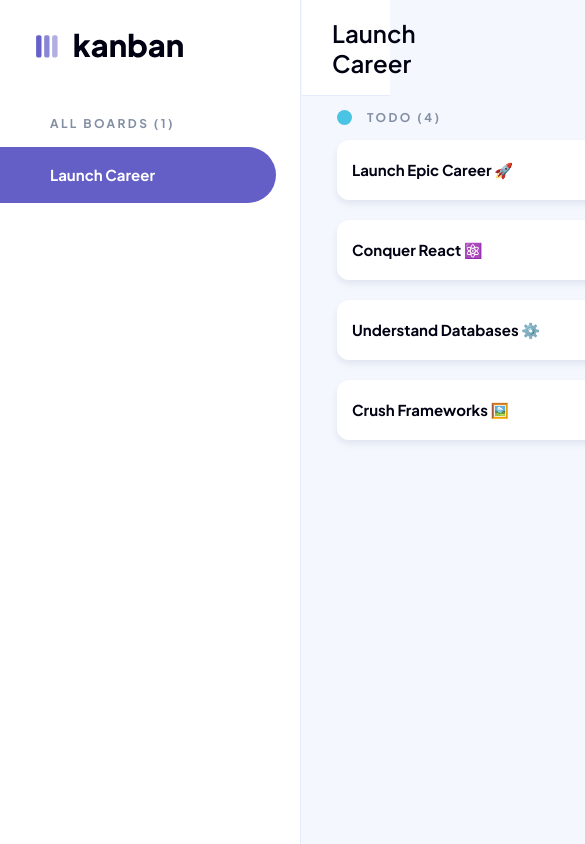
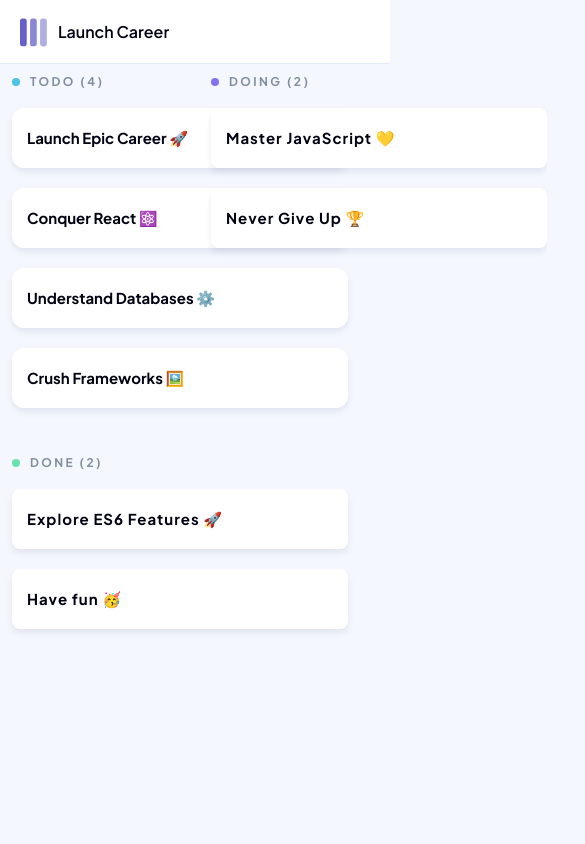
Before and after one commit to Seanjohnferesi/Module_02_SEAFER25532_FTO2506_GroupB_Seanjohnferesi_JSL01, a plain HTML site: page index.html in a window 390 px wide. Shown: the top 844 px of the page, 585 px wide, since content can reach past the window. Drawn offline with Linux system fonts and the light colour scheme.

Commit message:
feat: added tablet responsive layout

```diff
--- a/index.html
+++ b/index.html
@@ -28,7 +28,8 @@
     </nav>
 
     <header>
-        <div>
+        <div class="flex-header">
+            <img src="images/favicon.svg" class="mobile-favicon-icon">
           <h2>Launch Career</h2>
         </div>
     </header>
@@ -36,7 +37,7 @@
     <main class="task-columns-container">
         <section class="todo-list-container">
             <div class="todo-list">
-                <span></span>
+                <span class="todo-dot dot"></span>
                 <h4>TODO (4)</h4>
             </div>
 
@@ -50,7 +51,7 @@
 
         <section class="doing-list-container">
             <div class="doing-list">
-                <span></span>
+                <span class="doing-dot dot"></span>
                 <h4>DOING (2)</h4>
             </div>
 
@@ -62,7 +63,7 @@
 
         <section class="done-list-container">
             <div class="done-list">
-                <span></span>
+                <span class="done-dot dot"></span>
                 <h4>DONE (2)</h4>
             </div>
 
--- a/styles.css
+++ b/styles.css
@@ -69,6 +69,18 @@ body{
         display: flex;
         align-items: center;
         border-bottom: 1px solid #E4EBFA;
+    }
+
+    .flex-header{
+        display: flex;
+        align-items: center;
+    }
+
+    .mobile-favicon-icon{
+        width: 30px;
+        height: 30px;
+        margin-right: 10px;
+        display: none;
     }
 
      h2{
@@ -184,7 +196,9 @@ body{
             box-sizing: border-box;
             width: 280px;
             height: 60px;
-            padding: 20px;
+            display: flex;
+            align-items: center;
+            padding-left: 15px;
             background-color: white;
             border-radius: 8px;
             box-shadow: 0 4px 6px 0 #364E7E1A;
@@ -245,7 +259,9 @@ body{
             box-sizing: border-box;
             width: 280px;
             height: 60px;
-            padding: 20px;
+            display: flex;
+            align-items: center;
+            padding-left: 15px;
             background-color: white;
             border-radius: 8px;
             box-shadow: 0 4px 6px 0 #364E7E1A;
@@ -278,7 +294,77 @@ body{
 /*=============
    Tablet View*/
 @media screen and (max-width: 1023px) {
+    body{
+        padding: 0;
+        padding-top: 64px;
+    }
 
+    nav{
+        display: none;
+    }
+
+    /***HEADER***/
+    header{
+        height: 64px;
+        padding-left: 18px;
+        position: fixed;
+        top: 0;
+        right: 0;
+        left: 0;
+    }
+
+    h2{
+        font-size: 1rem;
+
+    }
+
+    .mobile-favicon-icon{
+        display: inline;
+    }
+
+    /***MAIN***/
+    main{
+        padding: 0;
+        width: 100%;
+        justify-content: center;
+        display: grid;
+        grid-template-columns: repeat(2, minmax(0, 360px));
+        column-gap: 8px;
+    }
+
+    .todo-flex-container > div{
+        width: 336px
+    }
+
+    .todo-list-container, .doing-list-container, .done-list-container{
+        padding: 12px;
+        width: 100%;
+        display: flex;
+        flex-direction: column;
+        gap: 20px;
+    }
+
+    .doing-flex-container > div{
+        width: 336px
+    }
+
+    .done-flex-container > div{
+        width: 336px
+    }
+
+    .dot{
+        width: 8px;
+        height: 8px;
+    }
+
+    h4{
+        margin: 0;
+        font-size: 0.75rem;
+    }
+
+    .todo-list, .doing-list, .done-list{
+        gap: 10px
+    }
 }
 
  /*MOBILE VIEW*/
```
